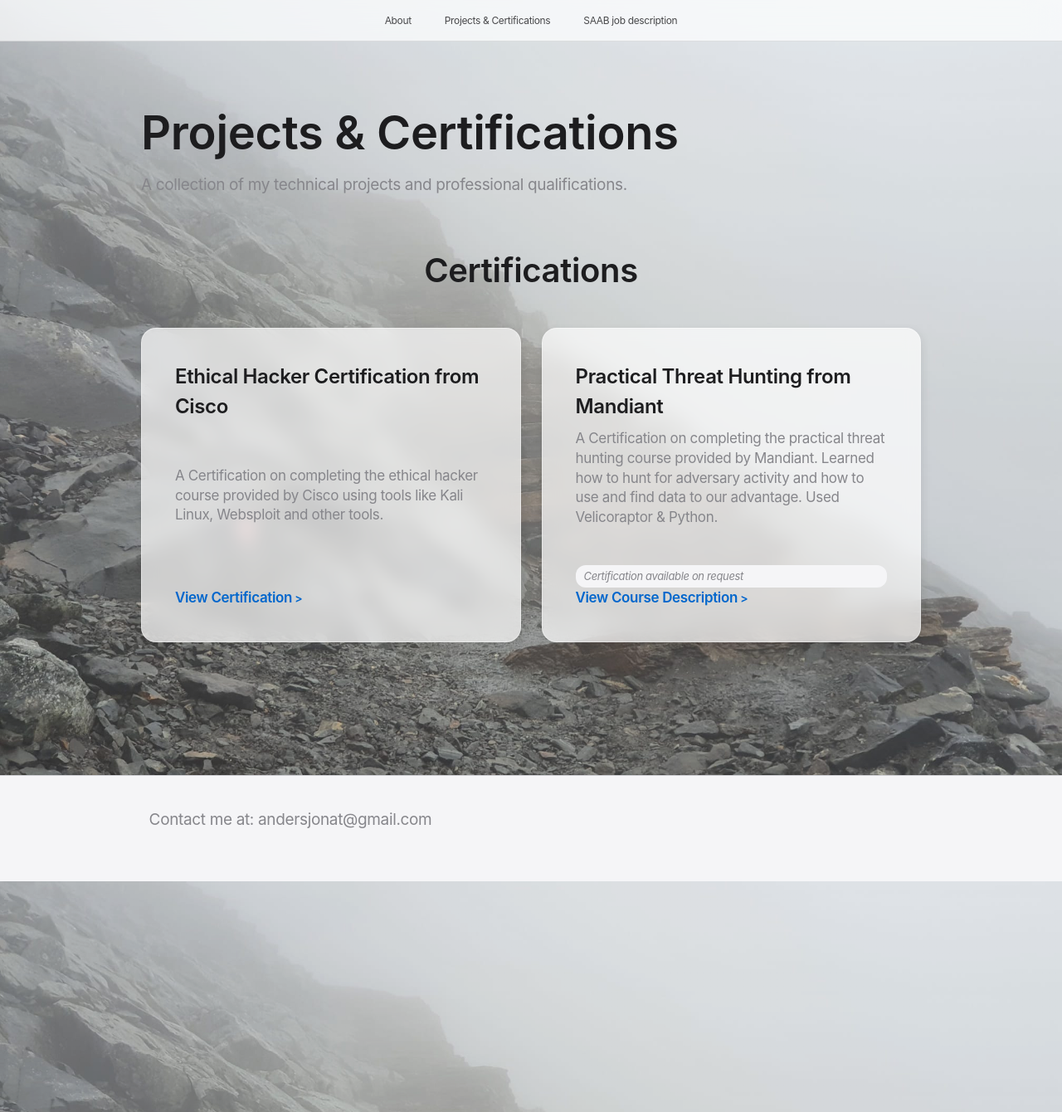
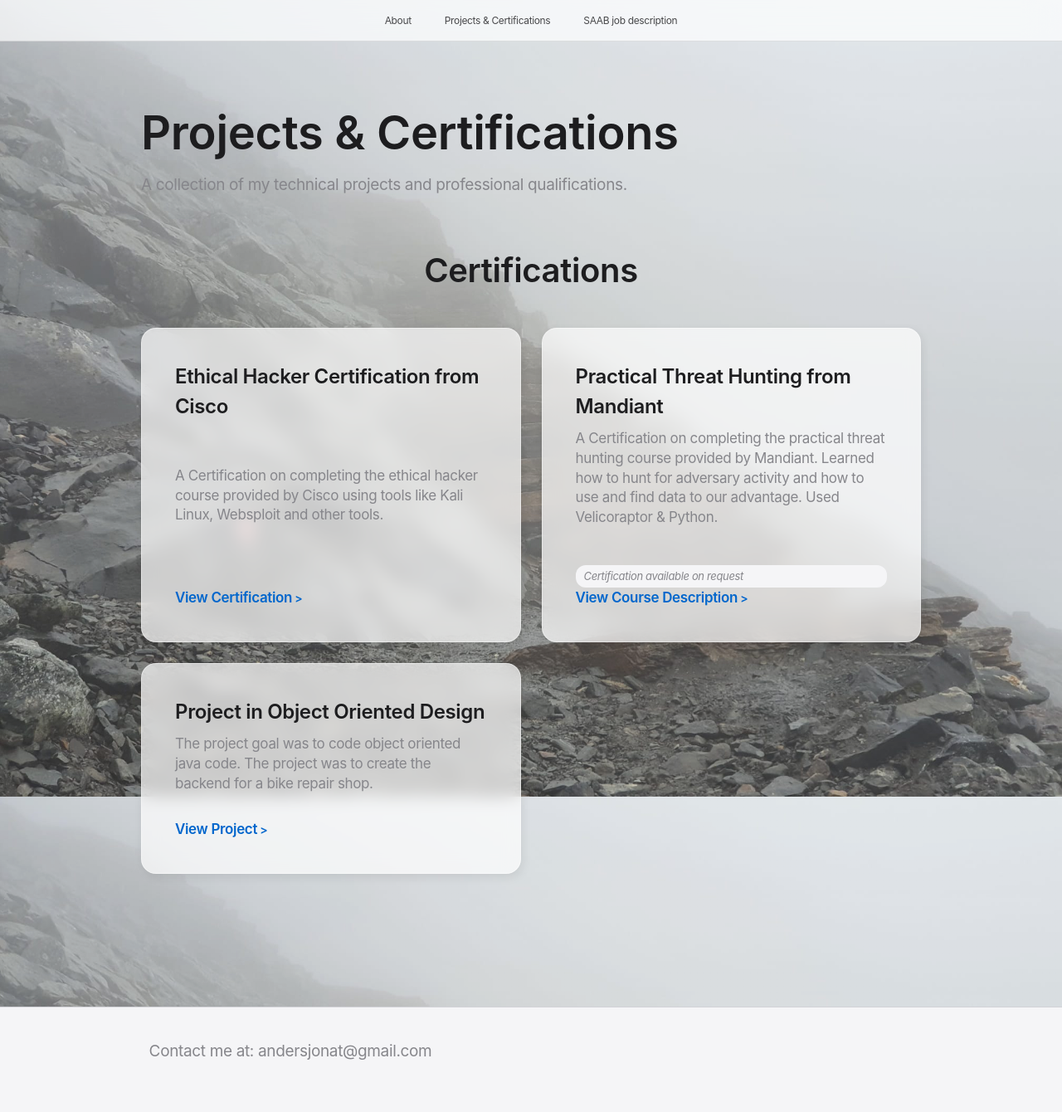
Before and after one commit to anders-ijas/anders-ijas.github.io, a Jekyll site: the page built from projects.md, in a window 1280 px wide and 1340 px high. Shown: the whole window at 83% size. Built offline with Jekyll 4.4.1, drawn with Linux system fonts in a browser that asks for light colours.

Commit message:
Update projects.md

```diff
--- a/projects.md
+++ b/projects.md
@@ -23,4 +23,10 @@ css_class: project-mode
 
   </div>
 
+  <div class="project-card">
+    <h3>Project in Object Oriented Design</h3>
+    <p>The project goal was to code object oriented java code. The project was to create the backend for a bike repair shop.</p>
+    <a href="https://github.com/anders-ijas/IV1350-Bike-Repair">View Project</a>
+  </div>
+
 </div>
```
